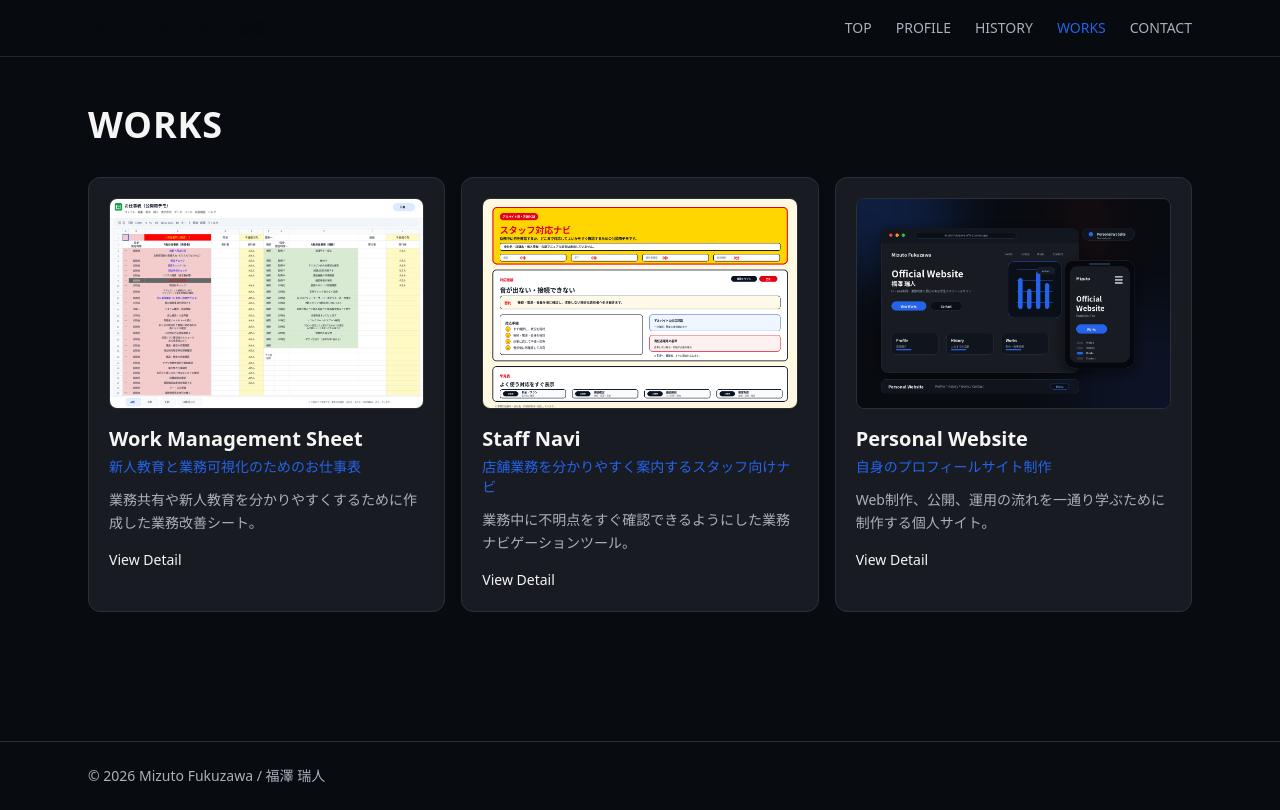
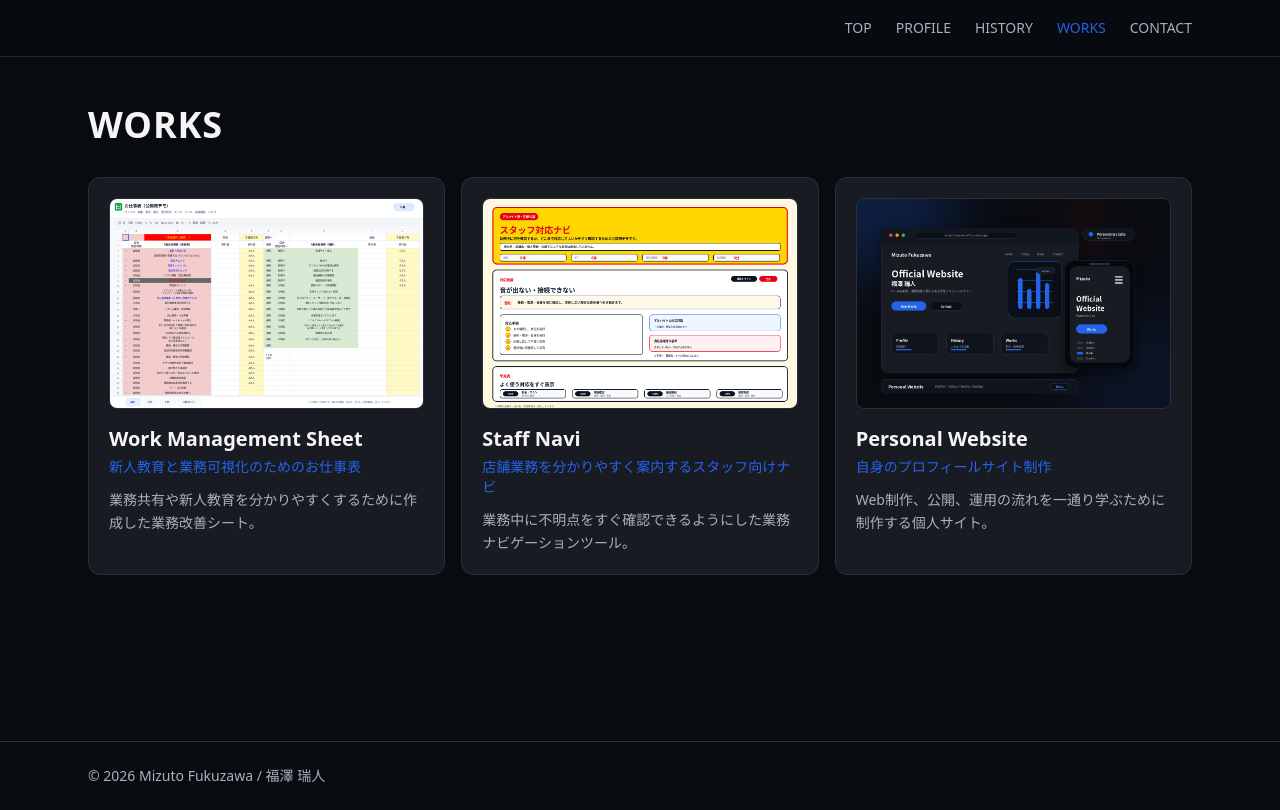
Before and after one commit to mizukunkun104-byte/mizuto-fukuzawa-official, a Next.js app: page /works in a window 1280 px wide. Built offline with nearby package versions, Linux system fonts and the light colour scheme.

Commit message:
Improve WORKS card interaction on /works

```diff
--- a/components/WorkCard.tsx
+++ b/components/WorkCard.tsx
@@ -4,14 +4,19 @@ import Image from "next/image";
 type Props = { title: string; subtitle: string; summary: string; href: string; image: string };
 export default function WorkCard({ title, subtitle, summary, href, image }: Props) {
   return (
-    <article className="rounded-xl border border-border bg-card p-5 animate-fade-in">
+    <Link
+      href={href}
+      aria-label={`${title} の詳細を見る`}
+      className="group block rounded-xl border border-border bg-card p-5 transition-all duration-200 ease-out animate-fade-in hover:-translate-y-0.5 hover:border-blue/60 hover:bg-[#171b22] focus-visible:outline-none focus-visible:ring-2 focus-visible:ring-blue/70"
+    >
+      <article>
         <div className="mb-4 overflow-hidden rounded-lg border border-border bg-[#171a20]">
           <div className="relative aspect-[3/2] w-full">
             <Image
               src={image}
               alt={`${title} visual`}
               fill
-            className="object-contain object-center"
+              className="object-contain object-center transition-transform duration-200 ease-out group-hover:scale-[1.02]"
               sizes="(max-width: 768px) 100vw, (max-width: 1200px) 50vw, 33vw"
             />
           </div>
@@ -19,7 +24,7 @@ export default function WorkCard({ title, subtitle, summary, href, image }: Prop
         <h3 className="text-xl font-semibold">{title}</h3>
         <p className="mt-1 text-sm text-blue">{subtitle}</p>
         <p className="mt-3 text-sm leading-relaxed text-muted">{summary}</p>
-      <Link href={href} className="mt-4 inline-block text-sm text-text underline-offset-4 hover:text-blue hover:underline">View Detail</Link>
       </article>
+    </Link>
   );
 }
```
Lines whose indentation alone changed are shown as unchanged.
